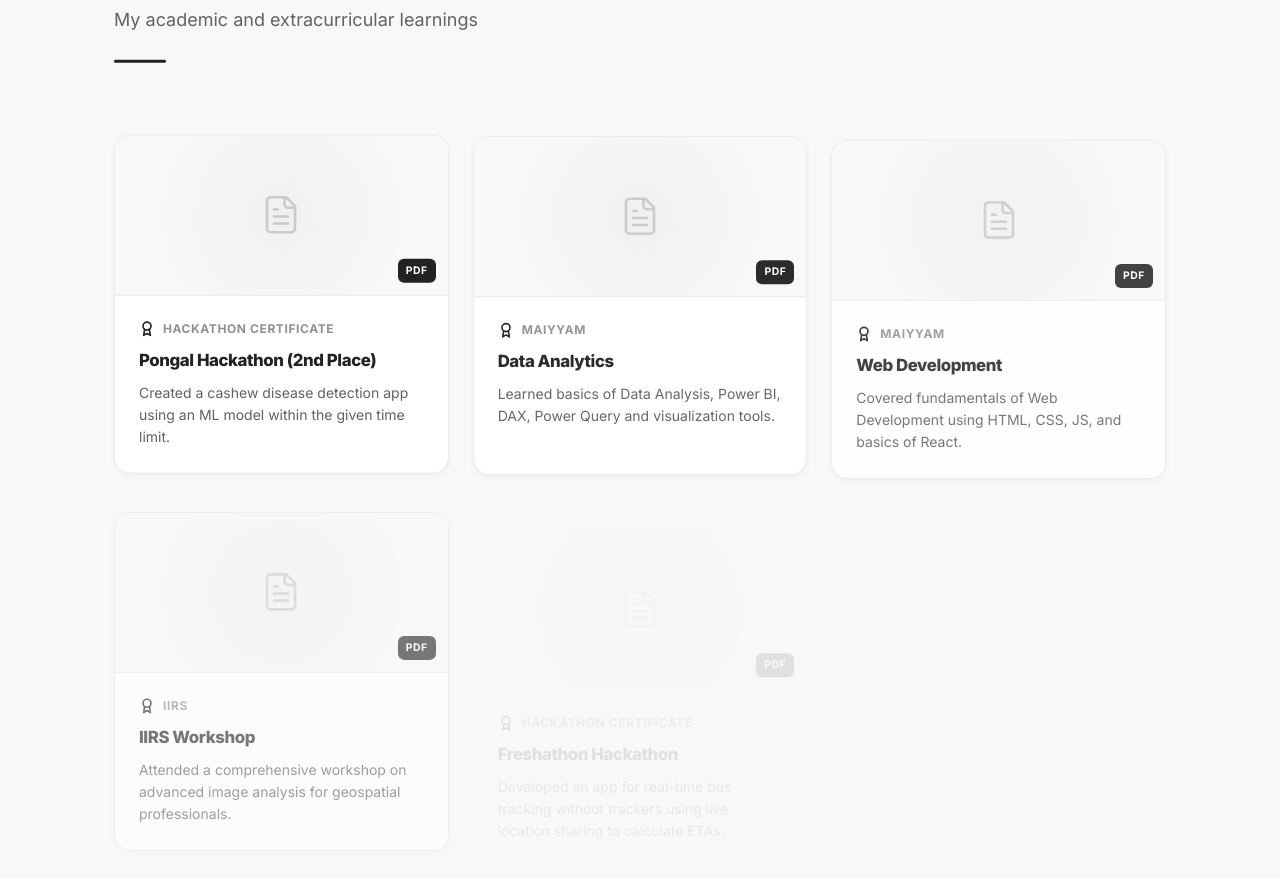
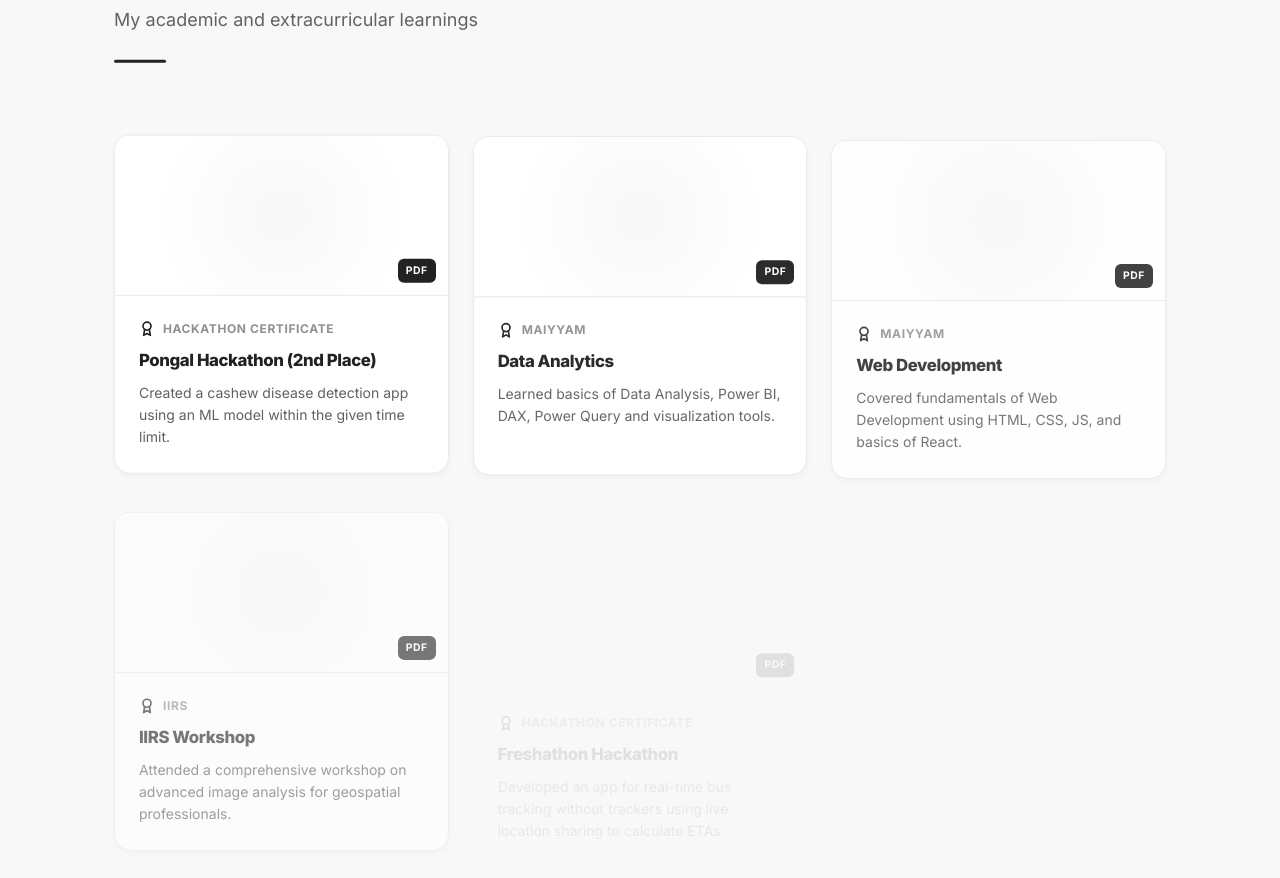
Before and after one commit to yogeshrajanv/Portfolio, a React (Vite) app: page / in a window 1280 px wide. Shown: the part 4820-5698 px from the top of the page. Built offline with nearby package versions, Linux system fonts and the light colour scheme.

Commit message:
feat: embed live PDF views as certificate thumbnails using pointer-events none iframes

```diff
--- a/src/App.jsx
+++ b/src/App.jsx
@@ -593,8 +593,14 @@ const Certificates = () => (
                 whileHover={{ y: -6, boxShadow: '0 20px 40px rgba(0,0,0,0.06)' }}
                 transition={{ type: 'spring', stiffness: 300, damping: 20 }}
               >
-                <div className="cert-thumb">
-                  <FileText className="cert-thumb-icon" size={42} strokeWidth={1.5} />
+                <div className="cert-thumb" style={{ padding: 0 }}>
+                  <iframe
+                    src={`${c.file}#toolbar=0&navpanes=0&scrollbar=0&view=FitH`}
+                    className="cert-pdf-frame"
+                    title={c.name}
+                    tabIndex={-1}
+                  />
+                  <div className="cert-thumb-overlay" />
                   <span className="cert-thumb-badge">PDF</span>
                 </div>
                 <div className="cert-content">
--- a/src/index.css
+++ b/src/index.css
@@ -808,14 +808,24 @@ h1.hero-name {
   background: radial-gradient(circle at center, rgba(0,0,0,0.03) 0%, transparent 70%);
 }
 
-.cert-thumb-icon {
-  color: #ccc;
-  transition: transform 0.4s, color 0.4s;
+.cert-pdf-frame {
+  width: 100%;
+  height: 100%;
+  border: none;
+  pointer-events: none; /* Important to let parent <a> tag receive clicks */
+  background: #fff;
 }
 
-.cert-card:hover .cert-thumb-icon {
-  transform: scale(1.1) rotate(-3deg);
-  color: var(--text-2);
+.cert-thumb-overlay {
+  position: absolute;
+  top: 0; left: 0; width: 100%; height: 100%;
+  background: transparent;
+  z-index: 2;
+  transition: background 0.3s;
+}
+
+.cert-card:hover .cert-thumb-overlay {
+  background: rgba(0,0,0,0.02);
 }
 
 .cert-thumb-badge {
```
